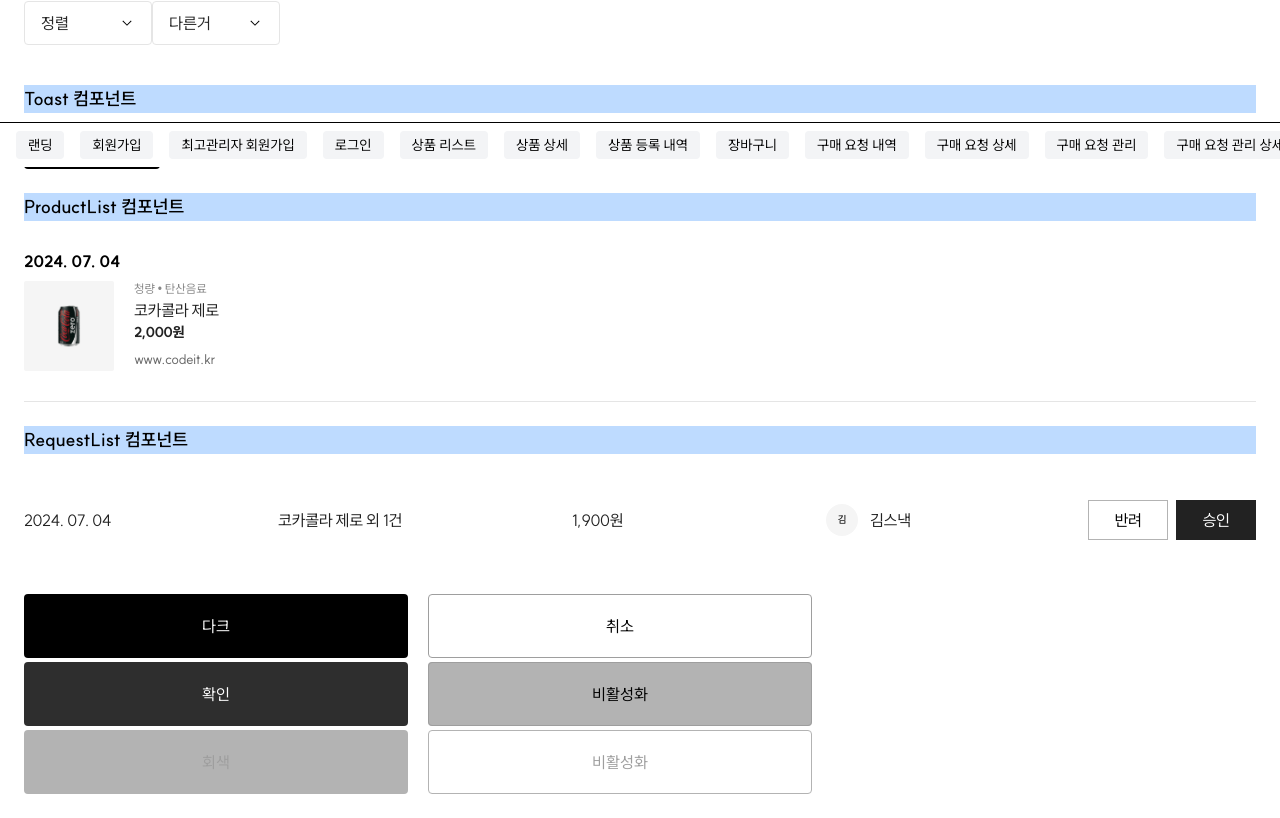
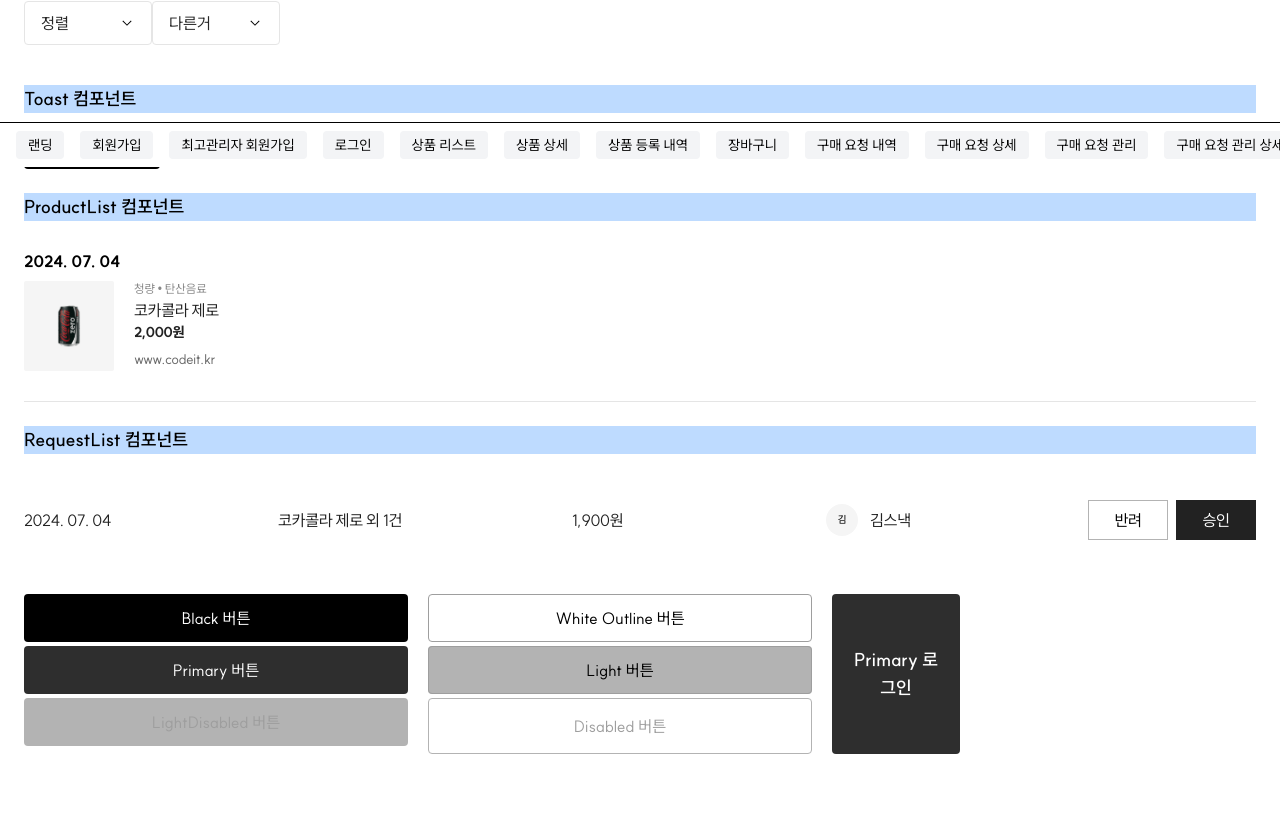
Before and after one commit to xdnjs7/6-Snack-FE-release, a Next.js app: page /components-preview in a window 1280 px wide. Shown: the part 633-1451 px from the top of the page. After the commit the page ends 1411 px from the top, so only its background shows below. Built offline with nearby package versions, Linux system fonts and the light colour scheme.

Commit message:
feat: 버튼 컴포넌트 완성

```diff
--- a/src/app/(preview)/components-preview/page.tsx
+++ b/src/app/(preview)/components-preview/page.tsx
@@ -96,15 +96,20 @@ export default function ComponentsPreviewPage() {
       {/* 버튼 */}
       <div className="flex gap-5">
         <div className="flex flex-col w-96 gap-1">
-          <Button type="dark" label="다크" />
-          <Button type="primary" label="확인" />
-          <Button type="gray" label="회색" />
+          <Button type="black" label="Black 버튼" />
+          <Button type="primary" label="Primary 버튼" />
+          <Button type="lightDisabled" label="LightDisabled 버튼" />
         </div>
         <div className="flex flex-col w-96 gap-1">
-          <Button type="secondary" label="취소" />
-          <Button type="light-outline" label="비활성화" />
-          <Button type="disabled" label="비활성화" />
+          <Button type="whiteOutline" label="White Outline 버튼" />
+          <Button type="light" label="Light 버튼" />
+          <Button type="whiteDisabled" label="Disabled 버튼" />
         </div>
+        <Button
+          type="primary"
+          label="Primary 로그인"
+          textClassName="text-lg font-semibold w-24 h-10 flex items-center justify-center"
+        />
       </div>
     </div>
   );
--- a/src/components/ui/Button.tsx
+++ b/src/components/ui/Button.tsx
@@ -1,49 +1,49 @@
-import { TButtonProps, TButtonStyle, TButtonType } from "@/types/button.types";
+import { TButtonStyle, TButtonType } from "@/types/button.types";
 import React from "react";
 import clsx from "clsx";
+
+type TButtonProps = {
+  type: TButtonType;
+  label?: string;
+  textClassName?: string;
+  onClick?: () => void;
+};
 
 const buttonStyleMap: Record<TButtonType, TButtonStyle> = {
   primary: {
     bg: "bg-primary-900",
     textColor: "text-white",
     padding: "px-4 py-3",
-    size: "w-20 h-auto sm:w-full sm:h-16",
   },
-  dark: {
+  black: {
     bg: "bg-black",
     textColor: "text-white",
     padding: "px-4 py-3",
-    size: "w-20 h-auto sm:w-full sm:h-16",
   },
-  gray: {
+  lightDisabled: {
     bg: "bg-primary-300",
     textColor: "text-primary-400",
     padding: "px-4 py-3",
-    size: "w-20 h-auto sm:w-full sm:h-16",
   },
-
-  secondary: {
+  whiteOutline: {
     bg: "bg-white",
     padding: "px-4 py-3",
-    size: "w-20 h-auto sm:w-full sm:h-16",
     outline: "outline outline-1 outline-offset-[-1px] outline-primary-400",
   },
-  "light-outline": {
+  light: {
     bg: "bg-primary-300",
     padding: "px-4 py-3",
-    size: "w-20 h-auto sm:w-full sm:h-16",
     outline: "outline outline-1 outline-offset-[-1px] outline-primary-400",
   },
-  disabled: {
+  whiteDisabled: {
     bg: "bg-white",
     textColor: "text-primary-400",
     padding: "p-4",
-    size: "w-20 h-auto sm:w-full sm:h-16",
     outline: "outline outline-1 outline-offset-[-1px] outline-primary-300",
   },
 };
 
-export default function Button({ type, label = "label", onClick }: TButtonProps) {
+export default function Button({ type, label = "label", onClick, textClassName = "" }: TButtonProps) {
   const style = buttonStyleMap[type];
 
   if (!style) {
@@ -52,19 +52,19 @@ export default function Button({ type, label = "label", onClick }: TButtonProps)
   }
 
   const buttonClass = clsx(
-    style.size ?? "",
     style.bg,
     style.textColor,
     style.padding ?? "",
     style.outline,
     style.font,
-
     "rounded-sm inline-flex justify-center items-center",
   );
 
+  const disabledTypes: TButtonType[] = ["whiteDisabled", "lightDisabled"];
+
   return (
-    <button className={buttonClass} disabled={type === "disabled"} onClick={onClick}>
-      <span className="text-center text-base font-suit">{label}</span>
+    <button className={buttonClass} disabled={disabledTypes.includes(type)} onClick={onClick}>
+      <span className={clsx(textClassName)}>{label}</span>
     </button>
   );
 }
```
Also changed, not shown: src/types/button.types.ts (+1 -7 lines), src/assets/icons/ic_check_sky.svg (added), src/assets/icons/ic_x_red.svg (added).
